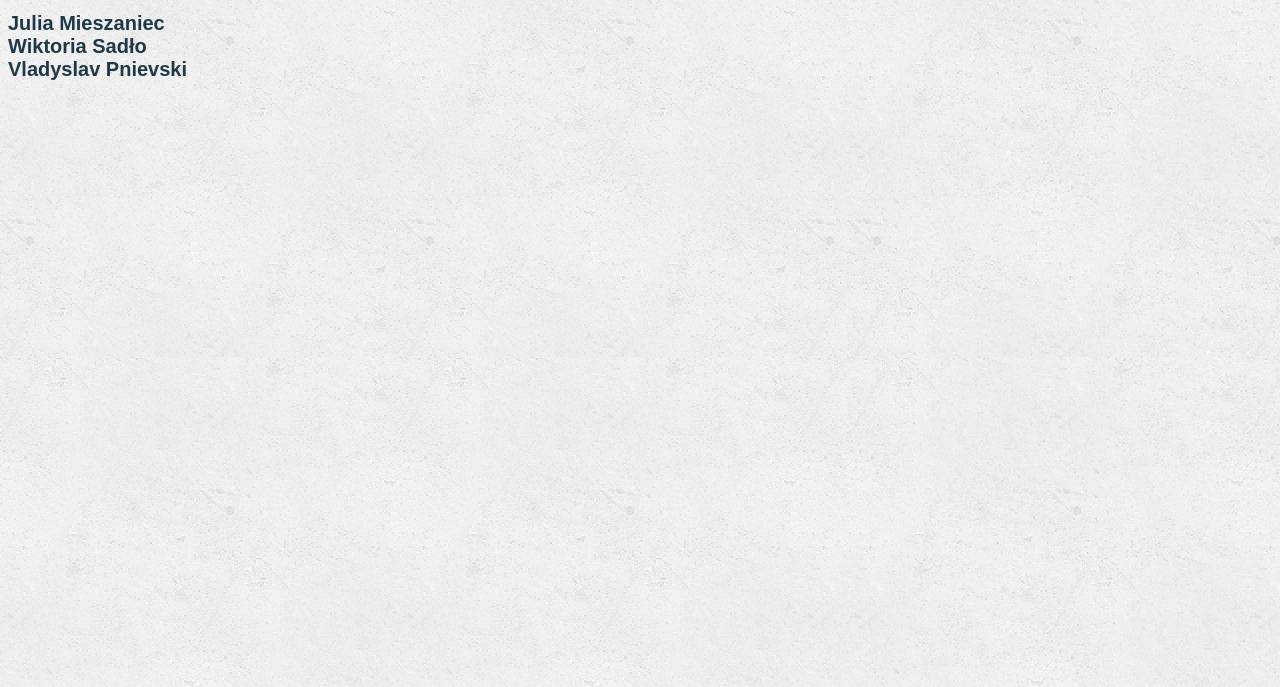
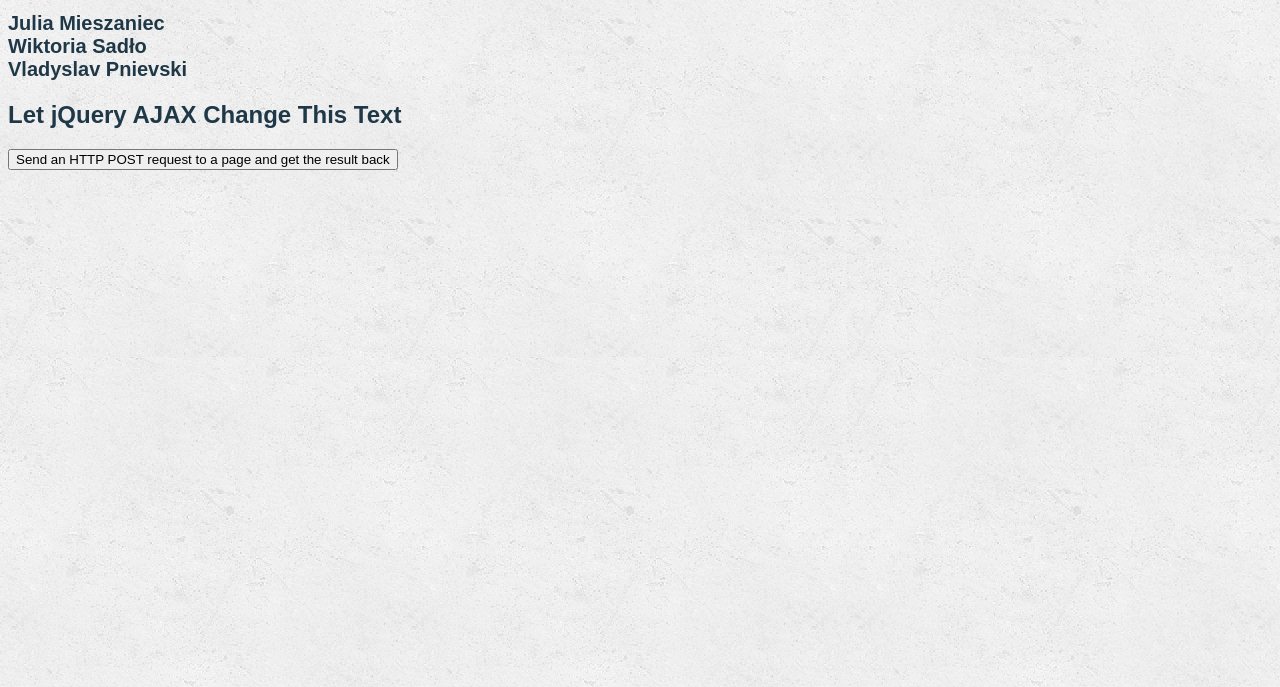
Before and after one commit to JuliaMieszaniec/EDI, a plain HTML site: page edw.html in a window 1280 px wide. Shown: the part 113-800 px from the top of the page. Drawn offline with nearby package versions, Linux system fonts and the light colour scheme.

Commit message:
retrievingData

```diff
--- a/edw.html
+++ b/edw.html
@@ -3,9 +3,24 @@
   <head>
     <title>Title</title>
     <link rel="stylesheet" type="text/css" href="edw.css">
+    <script src="https://ajax.googleapis.com/ajax/libs/jquery/3.6.1/jquery.min.js"></script>
+    <script>
+      function loadDocs(){
+        var xhttp = new XMLHttpRequest();
+        xhttp.onreadystatechange = function() {
+          if (this.readyState==4&&this.status==200)
+        {
+          document.getElementById("div1").innerHTML=
+          xhttp.responseText;	}};
+          xhttp.open("GET", "https://my.api.mockaroo.com/Students.json?key=d9e2a660", true);
+          xhttp.send();
+      }
+    </script>
   </head>
   <body>
     <h1>Title</h1>
     <h3>Julia Mieszaniec<br/>Wiktoria Sadło<br/>Vladyslav Pnievski</h3>
+    <div id="div1"><h2>Let jQuery AJAX Change This Text</h2></div>
+    <button onclick="loadDocs()">Send an HTTP POST request to a page and get the result back</button>
   </body>
 </html>
```
